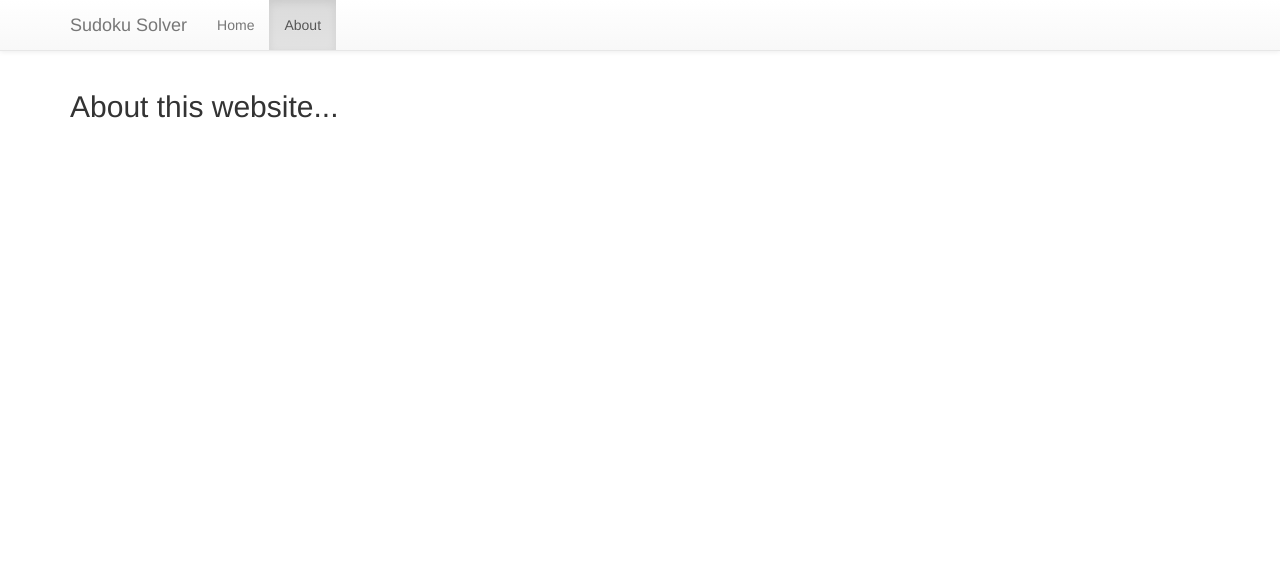
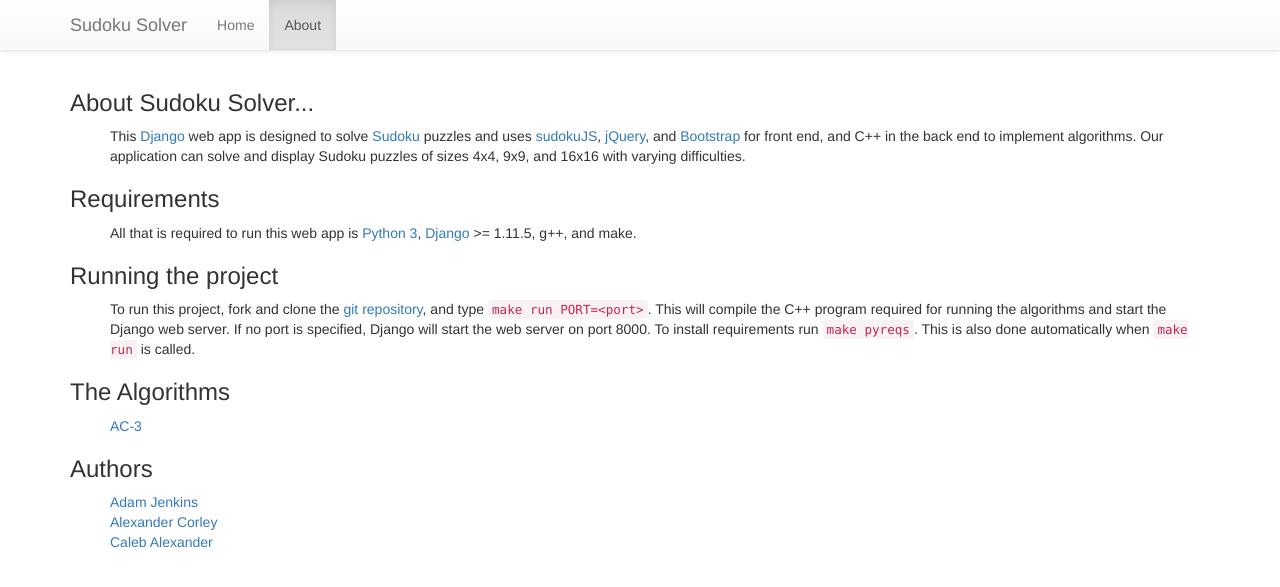
Before and after one commit to adamjenkins1/sudoku, a Django app: page /about/ in a window 1280 px wide. Shown: the top 587 px of the page. Run offline with Django 3.2, Linux system fonts and the light colour scheme; some libraries are stand-ins or nearby versions.

Commit message:
Replaces /usr/bin/time with Python time
this change allows for greater precision when measuring the execution
time of the chosen algorithm. changes also made to about page and readme

```diff
--- a/sudoku/templates/about.html
+++ b/sudoku/templates/about.html
@@ -5,10 +5,45 @@
 {% block content %}
 
 <div class="container">
-  <h2>About this website...</h2>
+  <h3>About Sudoku Solver...</h3>
+  <ul>
+    <p>This <a href="https://www.djangoproject.com/" target="new">Django</a> web app is designed
+    to solve <a href="https://en.wikipedia.org/wiki/Sudoku" target="new">Sudoku</a> puzzles
+    and uses <a href="https://github.com/pocketjoso/sudokuJS" target="new">sudokuJS</a>,
+    <a href="https://jquery.com/" target="new">jQuery</a>, and
+    <a href="https://getbootstrap.com/" target="new">Bootstrap</a>
+    for front end, and C++ in the back end to implement algorithms. Our application can solve
+    and display Sudoku puzzles of sizes 4x4, 9x9, and 16x16 with varying difficulties.</p>
+  </ul>
+
+  <h3>Requirements</h3>
+  <ul>
+    <p>All that is required to run this web app is
+    <a href="https://www.python.org/downloads/" target="new">Python 3</a>,
+    <a href="https://www.djangoproject.com/" target="new">Django</a> &gt;= 1.11.5, g++, and make.</p>
+  </ul>
+
+  <h3>Running the project</h3>
+  <ul>
+    <p>To run this project, fork and clone the
+    <a href="https://github.com/adamjenkins1/sudoku" target="new">git repository</a>, and type
+    <code>make run PORT=&lt;port&gt;</code>. This will compile the C++ program required for
+    running the algorithms and start the Django web server. If no port is specified, Django
+    will start the web server on port 8000. To install requirements run <code>make pyreqs</code>.
+    This is also done automatically when <code>make run</code> is called.</p>
+  </ul>
+
+  <h3>The Algorithms</h3>
+  <ul>
+    <a href="https://en.wikipedia.org/wiki/AC-3_algorithm" target="new">AC-3</a>
+  </ul>
+
+  <h3>Authors</h3>
+  <ul>
+    <a href="https://github.com/adamjenkins1" target="new">Adam Jenkins</a><br>
+    <a href="https://github.com/archer31" target="new">Alexander Corley</a><br>
+    <a href="https://github.com/calexander13" target="new">Caleb Alexander</a><br>
+  </ul>
 </div> <!-- /container -->
 
 {% endblock %}
-
-{% block scripts %}
-{% endblock %}
--- a/sudoku/views.py
+++ b/sudoku/views.py
@@ -1,6 +1,5 @@
-from django.shortcuts import render, redirect, HttpResponse
-from django.views.generic.base import RedirectView
-import json, os, sys, subprocess
+from django.shortcuts import render, HttpResponse
+import json, subprocess, time
 
 def index(request, boardSize, diff):
     selected = 'home'
@@ -33,11 +32,19 @@ def solve(request):
     with open('sudoku/static/c++/tempgrid', 'w') as f:
         f.write(' '.join(initialBoard))
     boardSize = int((len(initialBoard))**(0.5))
-    p = subprocess.Popen(['/usr/bin/time', '-f', '"%e"', './sudoku/static/c++/AC3', str(boardSize), 'sudoku/static/c++/tempgrid'], stdout = subprocess.PIPE, stderr = subprocess.PIPE)
+    start = time.time()
+    p = subprocess.Popen(['./sudoku/static/c++/AC3', str(boardSize), 'sudoku/static/c++/tempgrid'], stdout = subprocess.PIPE, stderr = subprocess.PIPE)
+    real = time.time() - start
+    print(real)
     out, error = p.communicate()
+    real = time.time() - start
+    print(real)
     error = error.decode()[:-1]
 
-    print(error)
+    if(error != ''):
+        print('Error while calling algorithm: ' + error)
+        return HttpResponse(status = '204')
+
     out = out.decode()[:-2]
     print(out)
     if(out[0] != '1'):
```
Also changed, not shown: README.md, 1 other file.
